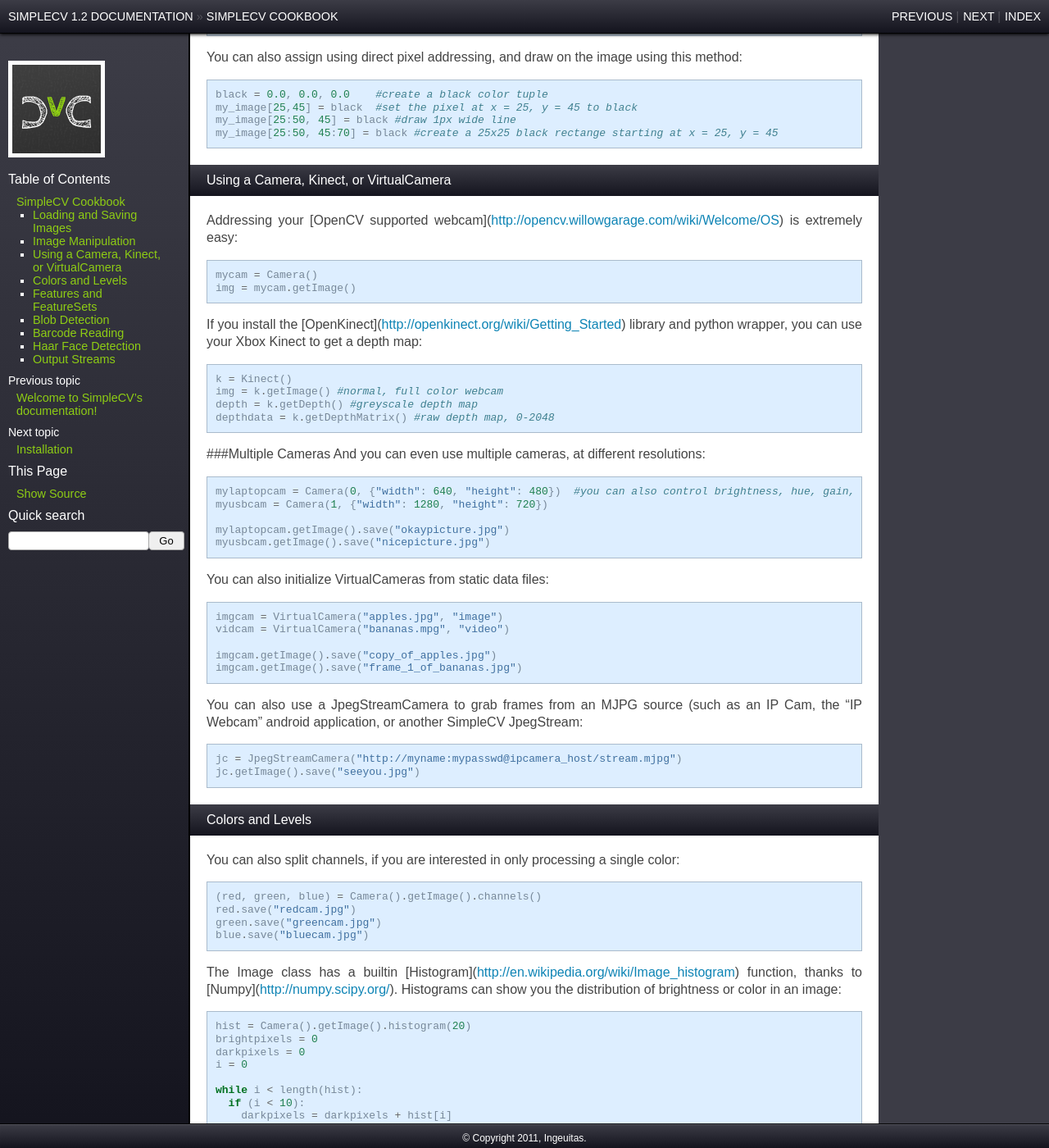
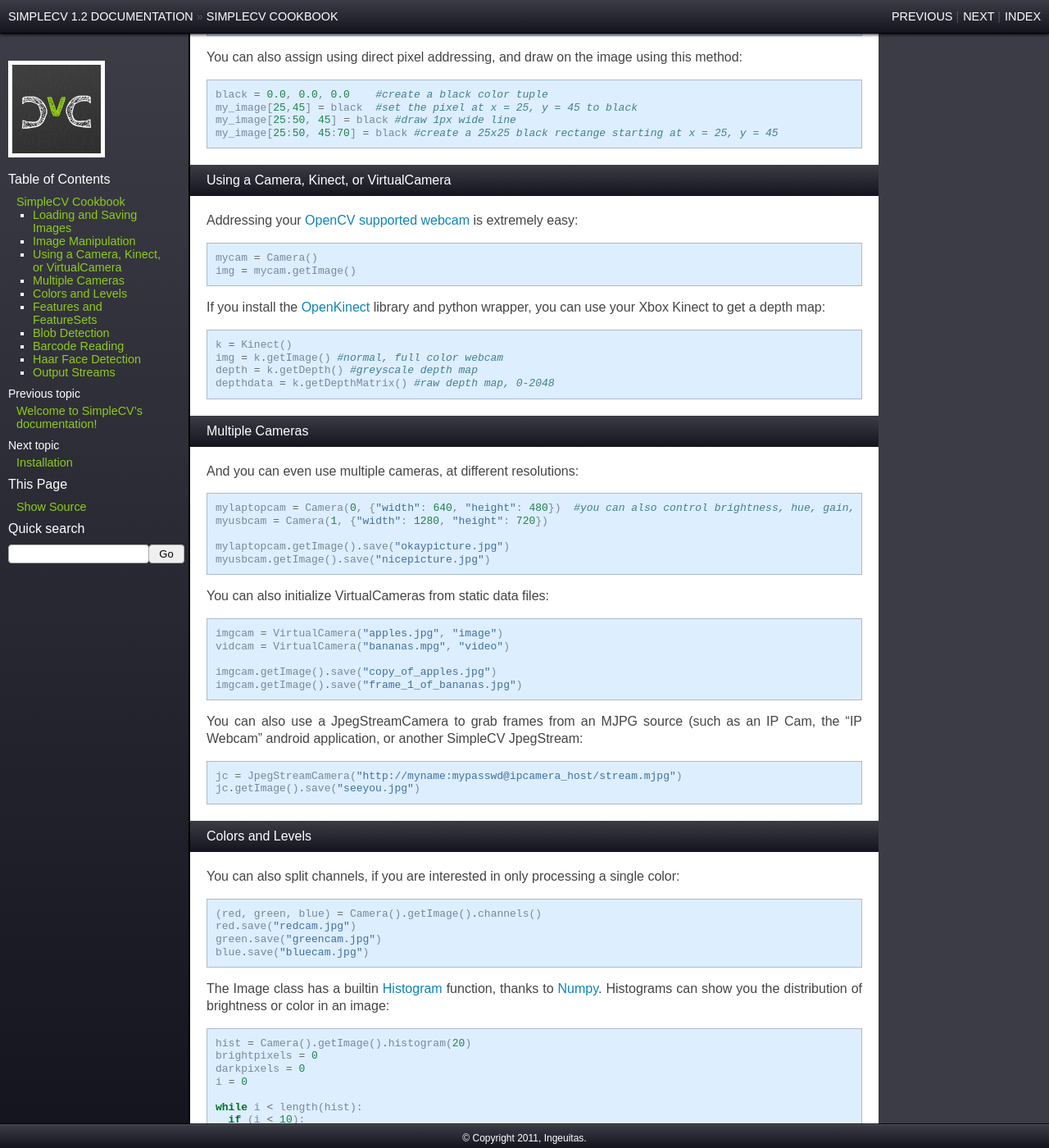
Before and after one commit to sightmachine/SimpleCV, a Sphinx documentation site: the page built from doc/cookbook.rst, in a window 1280 px wide and 1400 px high, scrolled down 849 px. Shown: the whole window at 82% size. Built offline with Sphinx 7.4.7, drawn with Linux system fonts in a browser that asks for light colours; pages that are not in the unit, such as notebooks, are missing from menus; some of the changed text lies outside the part shown.

Commit message:
fix links formatting

```diff
--- a/doc/cookbook.rst
+++ b/doc/cookbook.rst
@@ -48,19 +48,20 @@
 Using a Camera, Kinect, or VirtualCamera
 --------------------------------------------
 
-Addressing your [OpenCV supported webcam](http://opencv.willowgarage.com/wiki/Welcome/OS) is extremely easy::
+Addressing your `OpenCV supported webcam <http://opencv.willowgarage.com/wiki/Welcome/OS>`_ is extremely easy::
 
     mycam = Camera()
     img = mycam.getImage()
 
-If you install the [OpenKinect](http://openkinect.org/wiki/Getting_Started) library and python wrapper, you can use your Xbox Kinect to get a depth map::
+If you install the `OpenKinect <http://openkinect.org/wiki/Getting_Started>`_ library and python wrapper, you can use your Xbox Kinect to get a depth map::
 
     k = Kinect()
     img = k.getImage() #normal, full color webcam
     depth = k.getDepth() #greyscale depth map
     depthdata = k.getDepthMatrix() #raw depth map, 0-2048
 
-###Multiple Cameras
+Multiple Cameras
+----------------
 And you can even use multiple cameras, at different resolutions::
 
     mylaptopcam = Camera(0, {"width": 640, "height": 480})  #you can also control brightness, hue, gain, etc
@@ -93,7 +94,7 @@
     green.save("greencam.jpg")
     blue.save("bluecam.jpg")
 
-The Image class has a builtin [Histogram](http://en.wikipedia.org/wiki/Image_histogram) function, thanks to [Numpy](http://numpy.scipy.org/).  Histograms can show you the distribution of brightness or color in an image::
+The Image class has a builtin `Histogram <http://en.wikipedia.org/wiki/Image_histogram>`_ function, thanks to `Numpy <http://numpy.scipy.org/>`_.  Histograms can show you the distribution of brightness or color in an image::
 
     hist = Camera().getImage().histogram(20)
     brightpixels = 0
@@ -153,7 +154,7 @@
 Barcode Reading
 -------------------
 
-If you load the [python-zxing](https://github.com/oostendo/python-zxing) library, you can use [Zebra Crossing](http://code.google.com/p/zxing) to detect 2D and 1D barcodes in a number of various formats.  Note that you will need to specify
+If you load the `python-zxing <https://github.com/oostendo/python-zxing>`_ library, you can use `Zebra Crossing <http://code.google.com/p/zxing>`_ to detect 2D and 1D barcodes in a number of various formats.  Note that you will need to specify
 the location of the library either through the ZXING_LIBRARY %ENV variable, or
 as a parameter to findBarcode()::
 
@@ -168,7 +169,7 @@
 Haar Face Detection
 ---------------------
 
-You can do Haar Cascade face detection with SimpleCV, but you will need to find your own [Haar Cascade File](http://www.google.com/search?q=haarcascade_frontalface_alt.xml)::
+You can do Haar Cascade face detection with SimpleCV, but you will need to find your own `Haar Cascade File <http://www.google.com/search?q=haarcascade_frontalface_alt.xml>`_::
 
     i = Camera().getImage()
     faces = i.findHaarFeatures("/path/to/haarcascade_frontalface_alt.xml")
```
